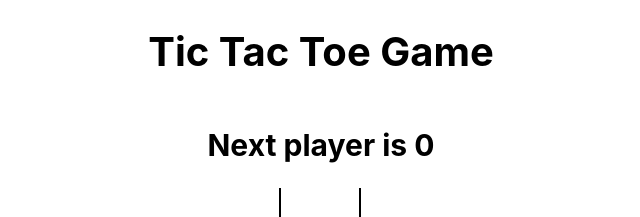
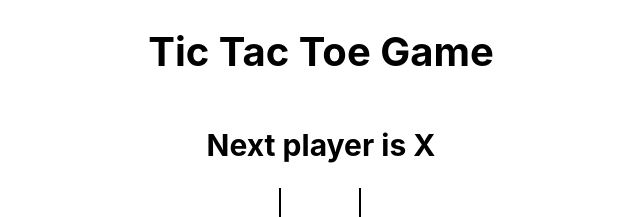
Before and after one commit to abhisheksharma1310/tictactoe-game-react-app, a React app: page / in a window 1280 px wide. Shown: the top 217 px of the page, without its empty margins (319-959 px from the left). Built offline with nearby package versions, Linux system fonts and the light colour scheme; the HTML template or start-up script is replaced by a standard one.

Commit message:
transform state to game history

```diff
--- a/src/App.jsx
+++ b/src/App.jsx
@@ -5,30 +5,36 @@ import { calculateWinner } from './helper';
 
 const App = () => {
 
-  const [boardState, setBoardState] = useState(Array(9).fill(null));
-  const [isXNext, setIsXNext] = useState(false);
+  const [history, setHistory] = useState([{
+    boardState: Array(9).fill(null), isXNext: true
+  }]);
+  const [currentMove, setCurrentMove] = useState(0);
 
-  const winner = calculateWinner(boardState);
+  const current = history[currentMove];
+
+  const winner = calculateWinner(current.boardState);
 
   const message = winner
     ? `Winner is ${winner}`
-    : `Next player is ${isXNext ? 'X' : '0'}`;
+    : `Next player is ${current.isXNext ? 'X' : '0'}`;
 
   const handleSquareClick = (position) => {
-
-    if(boardState[position] || winner){
+    if(current.boardState[position] || winner){
       return;
     }
+    setHistory((prev) => {
 
-    setBoardState((prev) => {
-      return prev.map((square, pos) => {
+      const last = prev[prev.length-1];
+
+      const newBoardState = last.boardState.map((square, pos) => {
         if(pos === position) {
-          return isXNext ? 'X' : '0';
+          return last.isXNext ? 'X' : '0';
         }
         return square;
       });
+      return prev.concat({boardState: newBoardState, isXNext: !last.isXNext})
     });
-    setIsXNext((prev) => !prev);
+    setCurrentMove(prev => prev+1);
   };
 
 
@@ -36,7 +42,7 @@ const App = () => {
     <div className='app'>
       <h1>Tic Tac Toe Game</h1>
       <h2>{message}</h2>
-      <Board boardState={boardState} handleSquareClick={handleSquareClick} />
+      <Board boardState={current.boardState} handleSquareClick={handleSquareClick} />
     </div>
   );
 };
```
